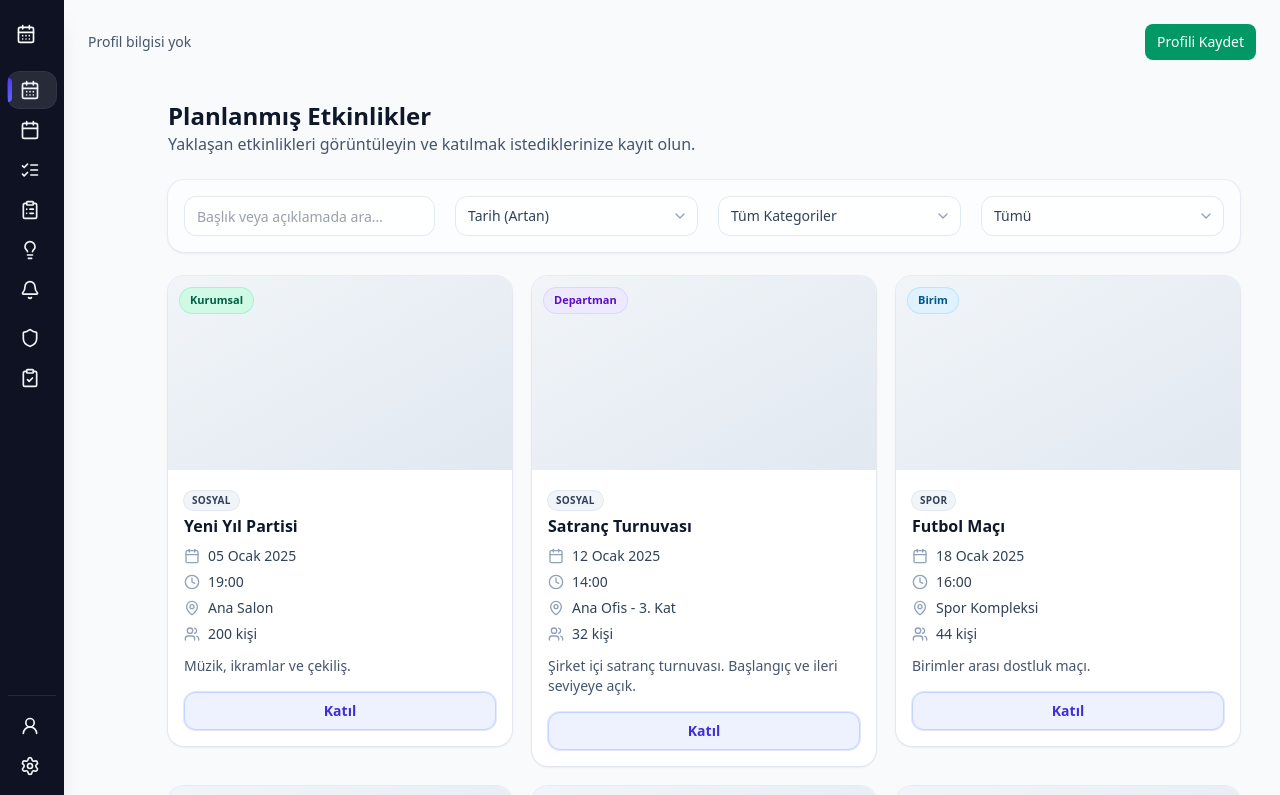
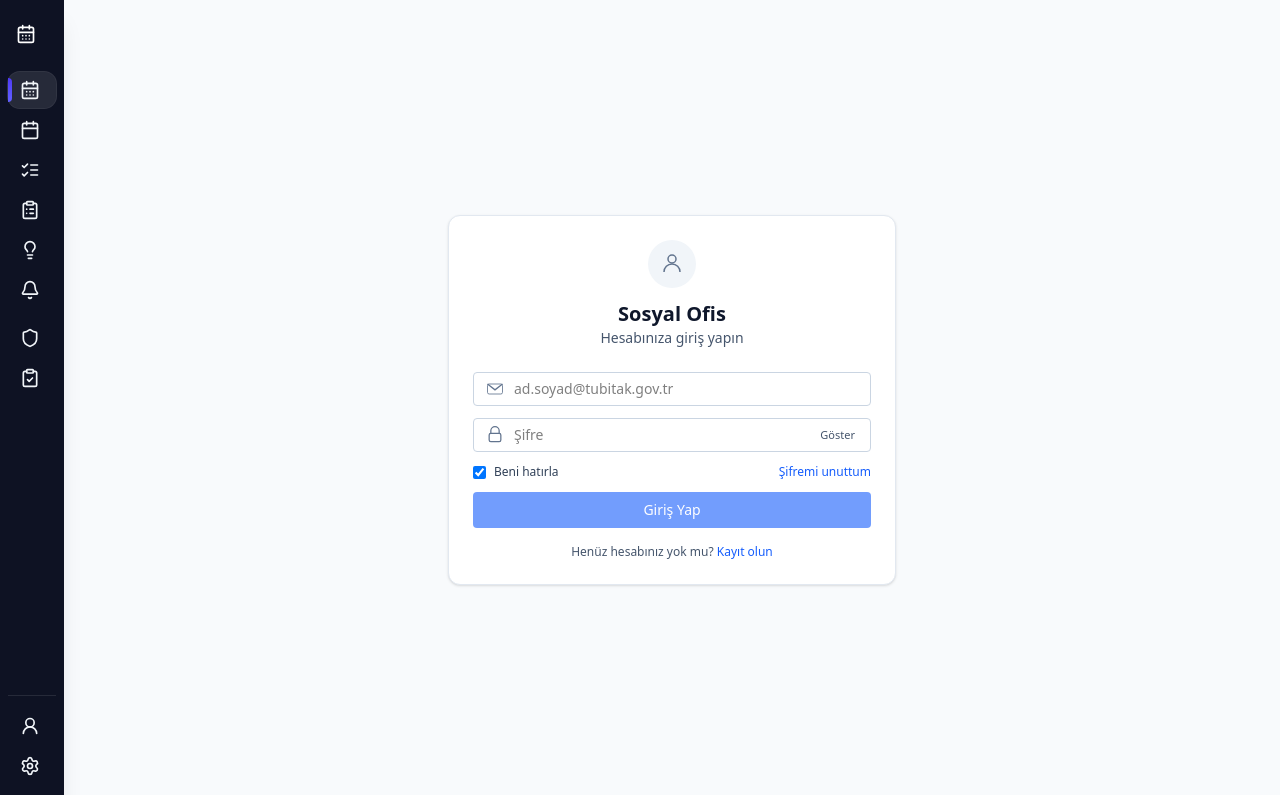
Before and after one commit to 178kerem/SocialOfficeFrontend, a React (Vite) app: page /login in a window 1280 px wide. Before the commit this address led to /events. Shown: the top 795 px of the page. Built offline with nearby package versions, Linux system fonts and the light colour scheme.

Commit message:
login sayfası yaptım

```diff
--- a/src/App.tsx
+++ b/src/App.tsx
@@ -12,7 +12,7 @@
 import ProfileDashboard from "./pages/profile";
 import IdeasPage from "./pages/AdminPages/fikirSecimPage";
 import EtkinlikTalepOnayPage from "./pages/AdminPages/talepEtkinlikOnayPage";
-
+import Login from "./pages/login";
 type Profile = {
   firstName: string; lastName: string; email: string;
   sicil: string; dept: string; unit: string;
@@ -72,12 +72,7 @@
                         "Profil bilgisi yok"
                       )}
                     </div>
-                    <button
-                      onClick={() => alert("Profil kaydedildi (örnek).")}
-                      className="rounded-lg bg-emerald-600 text-white text-sm font-medium px-3 py-2 hover:bg-emerald-700"
-                    >
-                      Profili Kaydet
-                    </button>
+
                   </div>
 
                   <EventsPage />
@@ -94,9 +89,9 @@
 
             <Route path="/admin/fikir-secim" element={<IdeasPage />} />
             <Route path="/admin/talep-etkinlik-onay" element={<EtkinlikTalepOnayPage />} />
-
+            <Route path="/login" element={<Login onSuccess={() => navigate("/events")} />} />
             {/* Default yönlendirmeler */}
-            <Route path="/" element={<Navigate to="/events" replace />} />
+            <Route path="/" element={<Navigate to="/register" replace />} />
             <Route path="*" element={<Navigate to="/events" replace />} />
           </Routes>
         </div>
--- /dev/null
+++ b/src/pages/login.tsx
@@ -0,0 +1,228 @@
+import { useMemo, useState } from "react"
+
+type LoginForm = {
+  email: string
+  password: string
+  remember: boolean
+}
+
+type LoginProps = {
+  onSuccess?: (data: LoginForm) => void
+}
+
+const initial: LoginForm = {
+  email: "",
+  password: "",
+  remember: true,
+}
+
+export default function Login({ onSuccess }: LoginProps) {
+  const [form, setForm] = useState<LoginForm>(initial)
+  const [touched, setTouched] = useState<Record<keyof LoginForm, boolean>>({
+    email: false,
+    password: false,
+    remember: false,
+  })
+  const [submitting, setSubmitting] = useState(false)
+  const [showPass, setShowPass] = useState(false)
+
+  const errors = useMemo(() => {
+    const e: Partial<Record<keyof LoginForm, string>> = {}
+    const emailOk =
+      /^[^\s@]+@[^\s@]+\.[^\s@]+$/.test(form.email) &&
+      form.email.toLowerCase().endsWith("@tubitak.gov.tr")
+    if (!emailOk) e.email = "Geçerli bir TÜBİTAK e-posta girin"
+    if (form.password.length < 6) e.password = "En az 6 karakter"
+    return e
+  }, [form])
+
+  const isValid = Object.keys(errors).length === 0
+
+  function handleChange(
+    e: React.ChangeEvent<HTMLInputElement>
+  ) {
+    const { name, type, checked, value } = e.target
+    setForm((f) => ({ ...f, [name]: type === "checkbox" ? checked : value }))
+  }
+  function handleBlur(
+    e: React.FocusEvent<HTMLInputElement>
+  ) {
+    const { name } = e.target
+    setTouched((t) => ({ ...t, [name]: true }))
+  }
+
+  async function onSubmit(e: React.FormEvent) {
+    e.preventDefault()
+    setTouched({ email: true, password: true, remember: true })
+    if (!isValid) return
+
+    try {
+      setSubmitting(true)
+      // TODO: backend entegrasyonu
+      // const res = await fetch("/api/login", { method:"POST", headers:{ "Content-Type":"application/json" }, body: JSON.stringify(form) })
+      // if (!res.ok) throw new Error("Giriş başarısız")
+      onSuccess?.(form)
+    } catch (err) {
+      alert("Giriş başarısız (örnek).")
+    } finally {
+      setSubmitting(false)
+    }
+  }
+
+  return (
+    <div className="min-h-screen flex items-center justify-center bg-slate-50 px-4">
+      <div className="w-full max-w-md">
+        <div className="rounded-xl border border-slate-200 bg-white shadow p-6">
+          {/* Header */}
+          <div className="text-center mb-6">
+            <div className="mx-auto mb-3 grid h-12 w-12 place-items-center rounded-full bg-slate-100">
+              <svg className="h-6 w-6 text-slate-500" viewBox="0 0 24 24" fill="none" stroke="currentColor">
+                <path strokeWidth={1.5} d="M16 7a4 4 0 11-8 0 4 4 0 018 0Z" />
+                <path strokeWidth={1.5} d="M4 20a8 8 0 0116 0" />
+              </svg>
+            </div>
+            <h1 className="text-xl font-semibold text-slate-900">Sosyal Ofis</h1>
+            <p className="text-slate-600 text-sm">Hesabınıza giriş yapın</p>
+          </div>
+
+          {/* Form */}
+          <form onSubmit={onSubmit} noValidate className="space-y-3">
+            {/* Email */}
+            <Input
+              name="email"
+              type="email"
+              placeholder="ad.soyad@tubitak.gov.tr"
+              autoComplete="email"
+              value={form.email}
+              onChange={handleChange}
+              onBlur={handleBlur}
+              leftIcon={
+                <svg aria-hidden className="h-5 w-5" viewBox="0 0 24 24" fill="none" stroke="currentColor">
+                  <path strokeWidth={1.5} d="M3 6l9 7 9-7" />
+                  <rect x="3" y="6" width="18" height="12" rx="2" />
+                </svg>
+              }
+              error={touched.email && errors.email}
+            />
+
+            {/* Password */}
+            <div className="space-y-1">
+              <div className="relative">
+                <span className="pointer-events-none absolute left-3 top-1/2 -translate-y-1/2 text-slate-500">
+                  <LockIcon />
+                </span>
+                <input
+                  name="password"
+                  type={showPass ? "text" : "password"}
+                  placeholder="Şifre"
+                  autoComplete="current-password"
+                  value={form.password}
+                  onChange={handleChange}
+                  onBlur={handleBlur}
+                  aria-invalid={!!(touched.password && errors.password)}
+                  className={[
+                    "w-full rounded border px-3 py-1.5 text-sm outline-none",
+                    "pl-10 pr-10",
+                    touched.password && errors.password
+                      ? "border-red-400 focus:border-red-400 ring-2 ring-red-100"
+                      : "border-slate-300 focus:border-slate-400 ring-2 ring-transparent focus:ring-blue-200",
+                  ].join(" ")}
+                />
+                <button
+                  type="button"
+                  onClick={() => setShowPass((s) => !s)}
+                  className="absolute right-2 top-1/2 -translate-y-1/2 rounded px-2 py-1 text-[11px] text-slate-600 hover:bg-slate-100"
+                  aria-label={showPass ? "Şifreyi gizle" : "Şifreyi göster"}
+                >
+                  {showPass ? "Gizle" : "Göster"}
+                </button>
+              </div>
+              {touched.password && errors.password ? (
+                <p className="text-[11px] text-red-600" role="alert">{errors.password}</p>
+              ) : null}
+            </div>
+
+            {/* Remember & Forgot */}
+            <div className="flex items-center justify-between">
+              <label className="flex items-center gap-2 text-xs text-slate-700">
+                <input
+                  type="checkbox"
+                  name="remember"
+                  checked={form.remember}
+                  onChange={handleChange}
+                  onBlur={handleBlur}
+                />
+                Beni hatırla
+              </label>
+
+              <a className="text-xs text-blue-600 hover:underline" href="/forgot-password">
+                Şifremi unuttum
+              </a>
+            </div>
+
+            {/* Submit */}
+            <button
+              type="submit"
+              disabled={!isValid || submitting}
+              className="w-full rounded bg-blue-600 py-2 text-white text-sm font-medium hover:bg-blue-700 disabled:opacity-60 disabled:cursor-not-allowed"
+            >
+              {submitting ? "Giriş yapılıyor..." : "Giriş Yap"}
+            </button>
+          </form>
+
+          <p className="mt-4 text-center text-xs text-slate-600">
+            Henüz hesabınız yok mu?{" "}
+            <a href="/register" className="text-blue-600 hover:underline">Kayıt olun</a>
+          </p>
+        </div>
+      </div>
+    </div>
+  )
+}
+
+/* -------- küçük yardımcılar -------- */
+function Input(props: {
+  name: keyof LoginForm
+  value: any
+  onChange: (e: React.ChangeEvent<HTMLInputElement>) => void
+  onBlur?: (e: React.FocusEvent<HTMLInputElement>) => void
+  placeholder?: string
+  type?: string
+  autoComplete?: string
+  leftIcon?: React.ReactNode
+  error?: string | false
+}) {
+  const { leftIcon, error, ...rest } = props
+  return (
+    <div className="space-y-1">
+      <div className="relative">
+        {leftIcon && (
+          <span className="pointer-events-none absolute left-3 top-1/2 -translate-y-1/2 text-slate-500">
+            {leftIcon}
+          </span>
+        )}
+        <input
+          {...rest}
+          aria-invalid={!!error}
+          className={[
+            "w-full rounded border px-3 py-1.5 text-sm outline-none",
+            leftIcon ? "pl-10" : "",
+            error
+              ? "border-red-400 focus:border-red-400 ring-2 ring-red-100"
+              : "border-slate-300 focus:border-slate-400 ring-2 ring-transparent focus:ring-blue-200",
+          ].join(" ")}
+        />
+      </div>
+      {error ? <p className="text-[11px] text-red-600" role="alert">{error}</p> : null}
+    </div>
+  )
+}
+
+function LockIcon() {
+  return (
+    <svg aria-hidden viewBox="0 0 24 24" className="h-5 w-5" fill="none" stroke="currentColor" strokeWidth={1.5}>
+      <path d="M7 10V7a5 5 0 1110 0v3" />
+      <rect x="5" y="10" width="14" height="10" rx="2" />
+    </svg>
+  )
+}
--- a/src/pages/register.tsx
+++ b/src/pages/register.tsx
@@ -1,5 +1,5 @@
 import { useMemo, useState } from "react"
-
+import { Link } from "react-router-dom"
 type FormState = {
   firstName: string
   lastName: string
@@ -231,8 +231,10 @@
 
           <p className="mt-4 text-center text-xs text-slate-600">
             Zaten hesabınız var mı?{" "}
-            <a href="/login" className="text-blue-600 hover:underline">Giriş yapın</a>
-          </p>
+            < Link to="/login" className="text-blue-600 hover:underline">
+                 Giriş yapın
+                </Link>
+              </p>
         </div>
       </div>
     </div>
```
